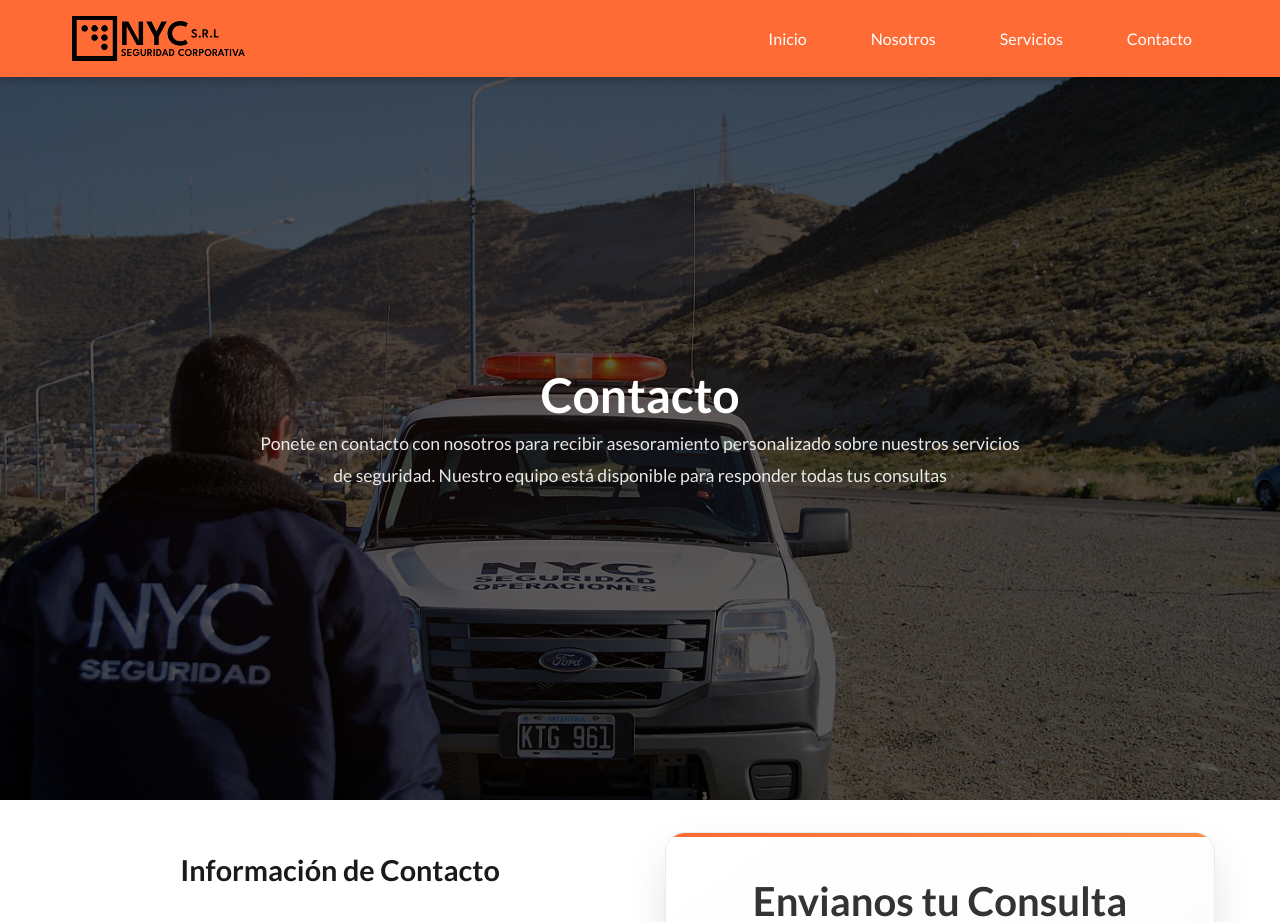
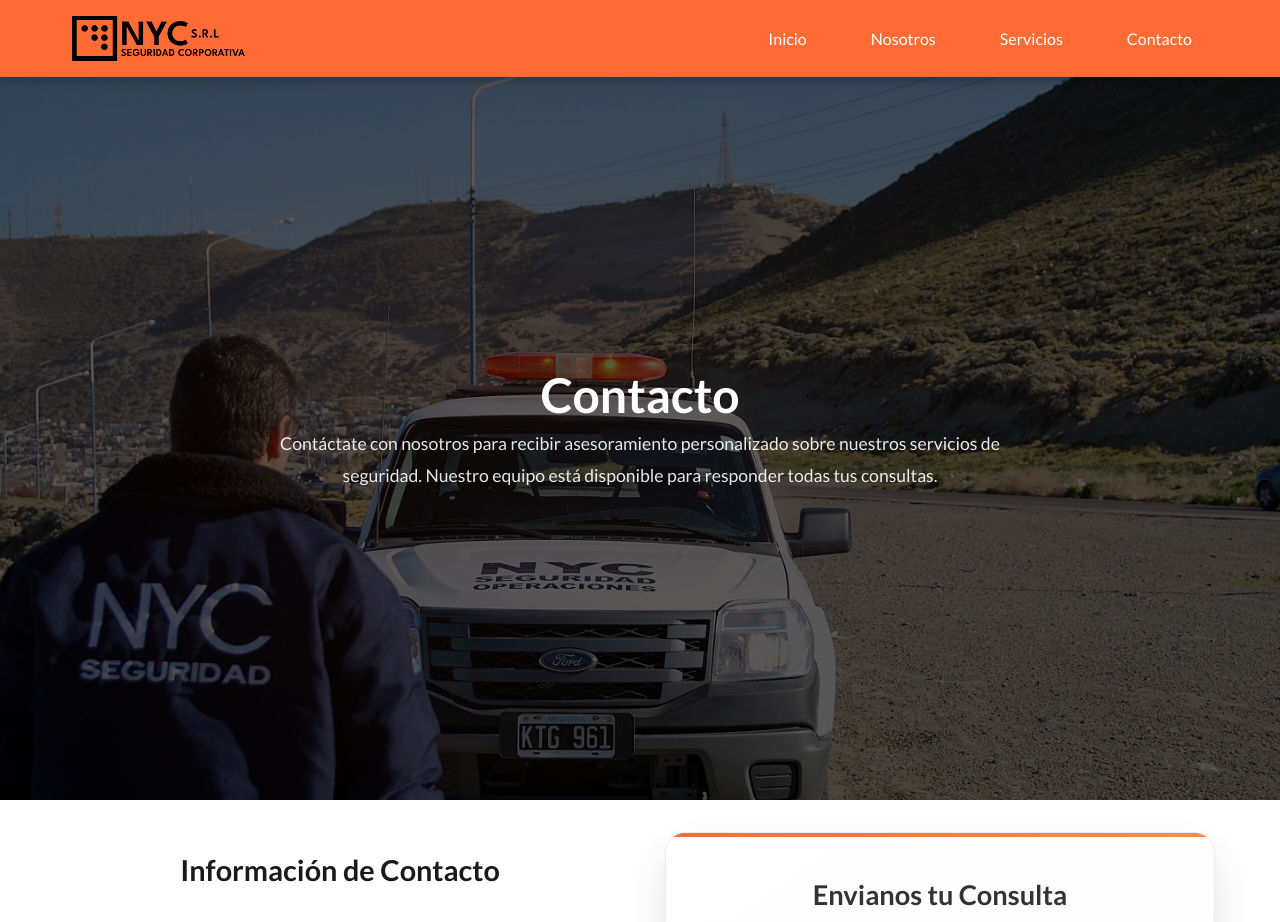
Before and after one commit to clau-devSpace/nycs-seguridad, a React (Vite) app: page /contacto in a window 1280 px wide. Shown: the top 922 px of the page. Built offline with nearby package versions, Linux system fonts and the light colour scheme.

Commit message:
seccion mapa oscura

```diff
--- a/src/components/form.css
+++ b/src/components/form.css
@@ -22,24 +22,12 @@
 }
 
 .contact-form h2 {
-  font-size: 2.5rem;
+  font-size: 1.7rem;
   color: #333;
   text-align: center;
   margin-bottom: 2.5rem;
   font-weight: 700;
   position: relative;
-}
-
-.contact-form h2::after {
-  content: '';
-  position: absolute;
-  bottom: -10px;
-  left: 50%;
-  transform: translateX(-50%);
-  width: 60px;
-  height: 3px;
-  background: linear-gradient(90deg, #ff6b35, #ff8c42);
-  border-radius: 2px;
 }
 
 .form-row {
--- a/src/components/form.jsx
+++ b/src/components/form.jsx
@@ -187,9 +187,9 @@ export default function Form() {
             >
               <option value="">Seleccione un servicio</option>
               <option value="seguridad-fisica">Seguridad Física</option>
-              <option value="monitoreo-alarmas">Seguridad Electrónica</option>
-              <option value="seguridad-electronica">Investigación</option>
-              <option value="seguridad-corporativa">Otros</option>
+              <option value="seguridad-electrónica">Seguridad Electrónica</option>
+              <option value="investigaciones">Investigaciones</option>
+              <option value="otros">Otros</option>
             </select>
           </div>
         </div>
--- a/src/pages/Contacto.jsx
+++ b/src/pages/Contacto.jsx
@@ -16,7 +16,7 @@ export default function Contacto() {
       <WhatsAppBoton />
       <Header
         title="Contacto"
-        description="Ponete en contacto con nosotros para recibir asesoramiento personalizado sobre nuestros servicios de seguridad. Nuestro equipo está disponible para responder todas tus consultas"
+        description="Contáctate con nosotros para recibir asesoramiento personalizado sobre nuestros servicios de seguridad. Nuestro equipo está disponible para responder todas tus consultas."
         backgroundImage={ImagenContacto}
       />
 
@@ -43,8 +43,6 @@ export default function Contacto() {
                     title: "Teléfonos",
                     content: (
                       <p>
-                        <a href="tel:+541143216543">Aca telefono nuevo</a> /
-                        <a href="tel:+541143216544"> </a><br />
                         <a href="tel:+541143219999">4467937</a>
                       </p>
                     ),
@@ -54,7 +52,7 @@ export default function Contacto() {
                     title: "Email",
                     content: (
                       <p>
-                        <a href="mailto:info@securepro.com.ar">info@nycseguridad.com.ar</a>
+                        <a href="mailto:info@nycseguridad.com.ar">info@nycseguridad.com.ar</a>
                       </p>
                     ),
                     icon: <Mail />
```
